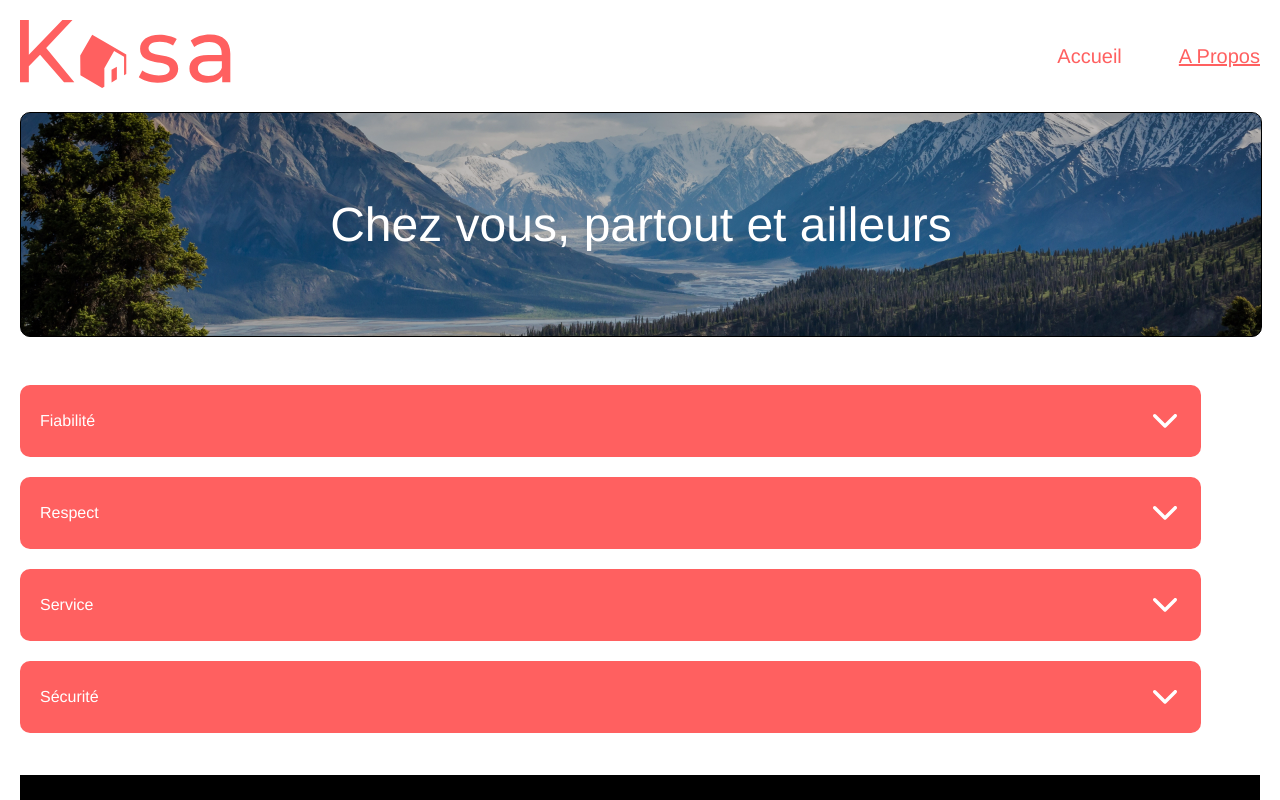
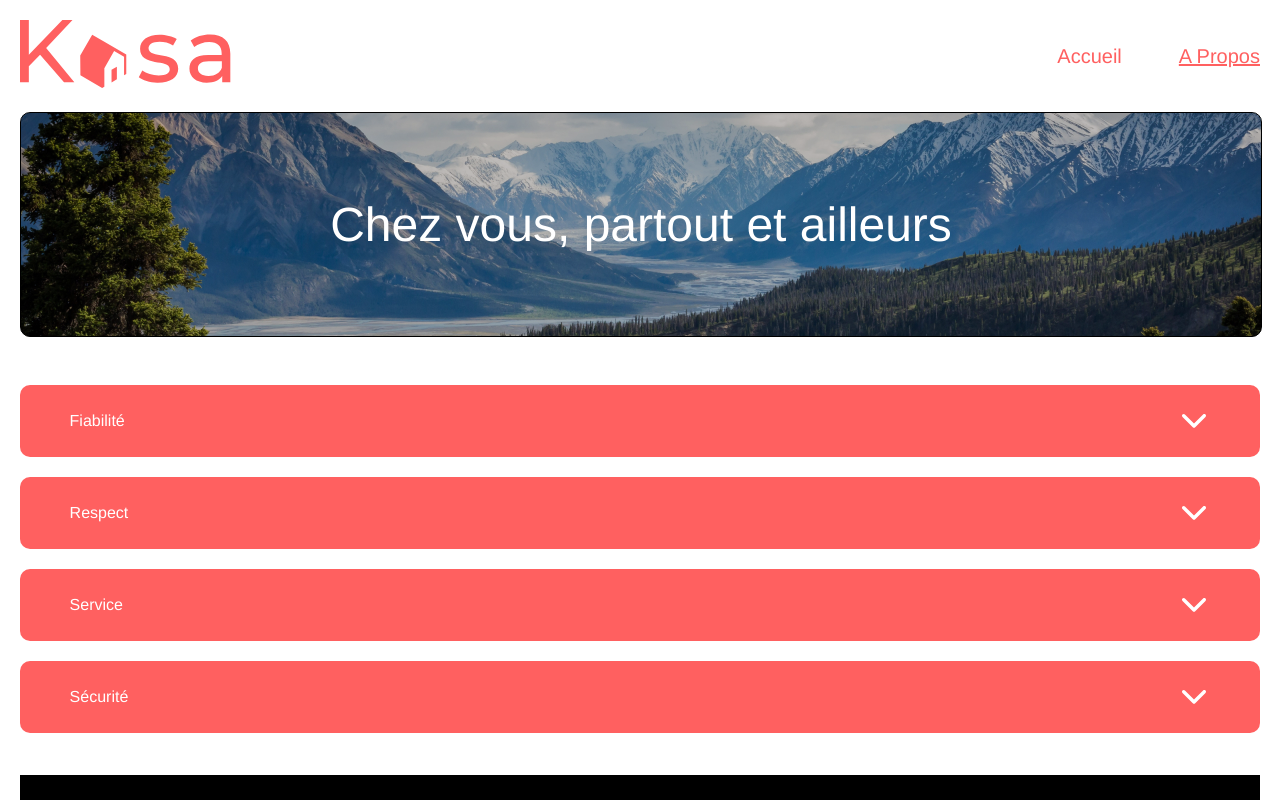
Before and after one commit to mikafrdev/MikaelDelpont_7_21032023, a React (Create React App) app: page /about in a window 1280 px wide. Shown: the top 800 px of the page. Built offline with nearby package versions, Linux system fonts and the light colour scheme.

Commit message:
Fix css Collapse

```diff
--- a/src/components/Collapse/Collapse.css
+++ b/src/components/Collapse/Collapse.css
@@ -6,7 +6,7 @@ article.collapse {
 
 article.collapse div {
     width: 92%;
-    padding: 20px 20px;
+    padding: 20px 4%;
     border-radius: 10px;
 }
 
```
